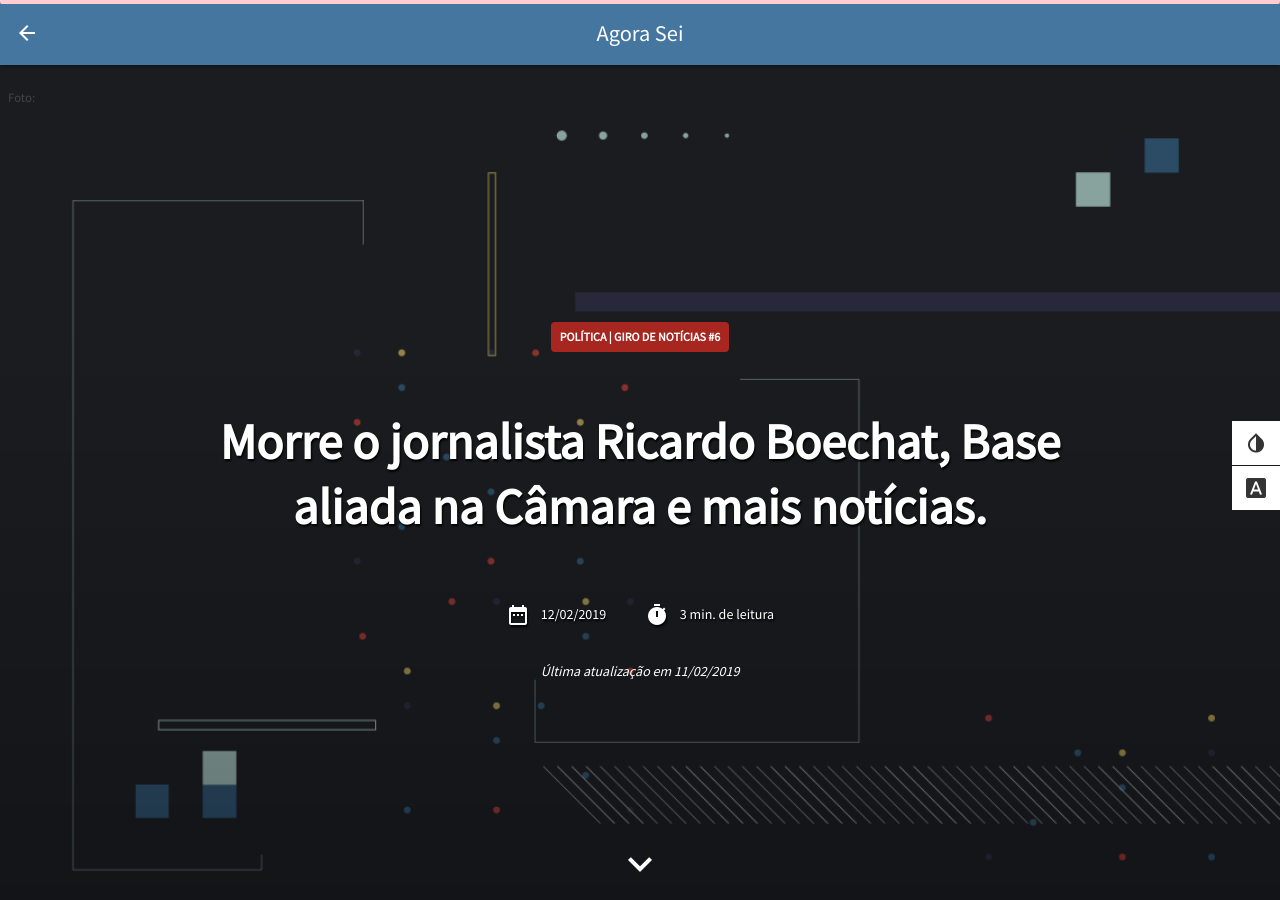
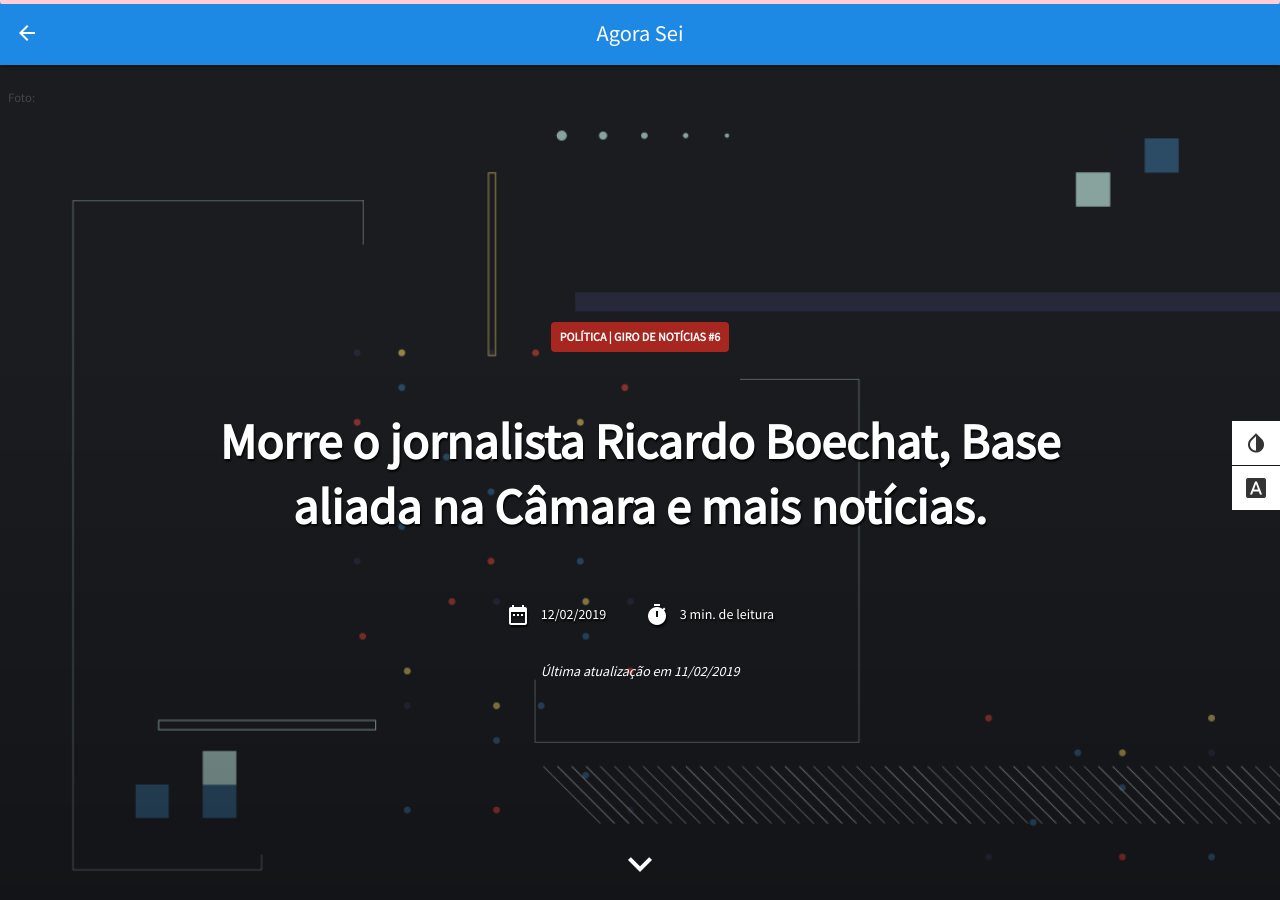
Before and after one commit to agorasei/agorasei.github.io, a Jekyll site: the page built from _posts/2019-02-12-morre-o-jornalista-ricardo-boechat-base-aliada-na-câmara-e-mais.md, in a window 1280 px wide and 900 px high. Built offline with Jekyll 4.4.1, drawn with Linux system fonts in a browser that asks for light colours.

Commit message:
Fix background color for detail-page

```diff
--- a/_includes/header.html
+++ b/_includes/header.html
@@ -5,7 +5,7 @@
 
       <header>
         <nav class="blue darken-1">
-          <div class="nav-wrapper">
+          <div class="nav-wrapper fix-nav-wrapper">
             <a href="{{ site.url }}" aria-label="voltar para o início" class="brand-logo center">Agora Sei</a>
 
             <form action="//google.com.br/search" method="get" target="_blank">
--- a/_sass/base.scss
+++ b/_sass/base.scss
@@ -12,7 +12,8 @@ html, body {
   color: $text-color;
 }
 
-.nav-wrapper {
+// remove when we use a custom theme
+.fix-nav-wrapper {
   background-color: #45769f;
 }
 
```
